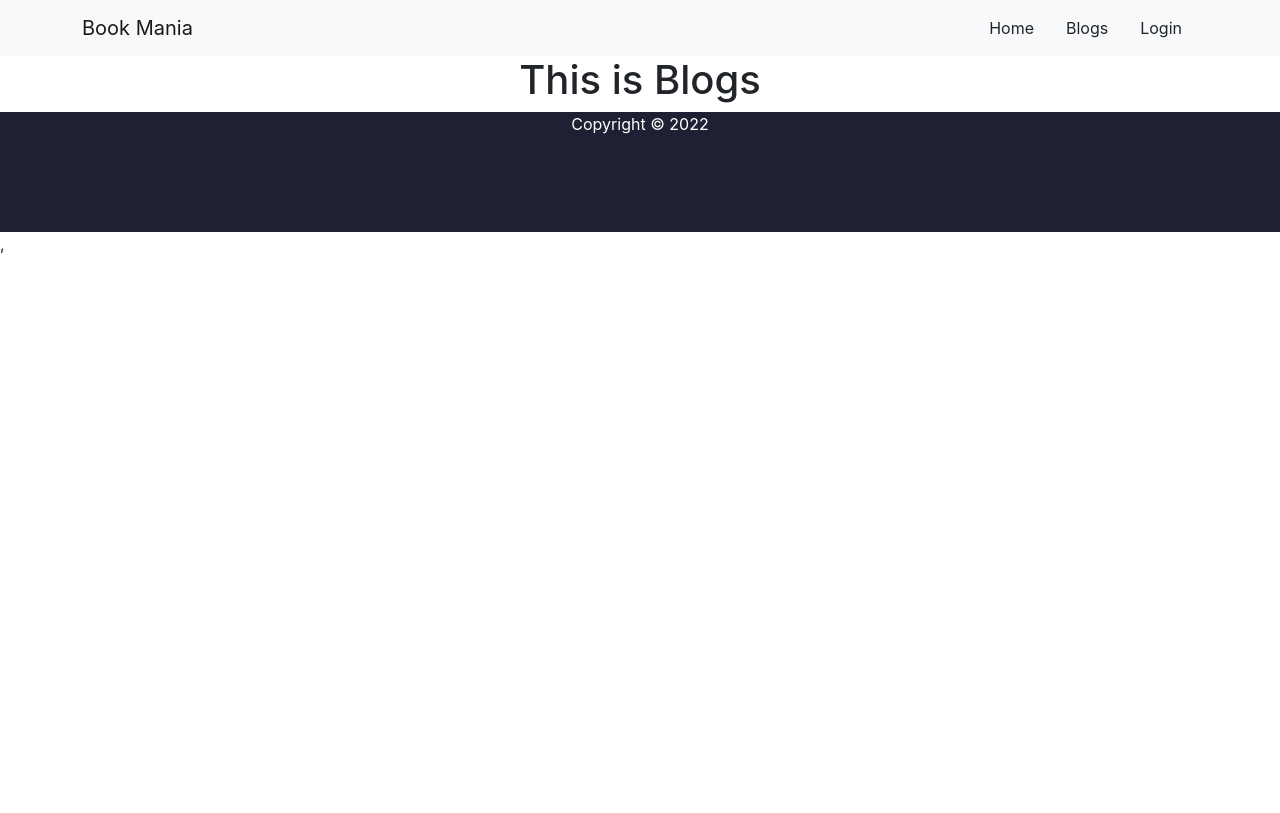
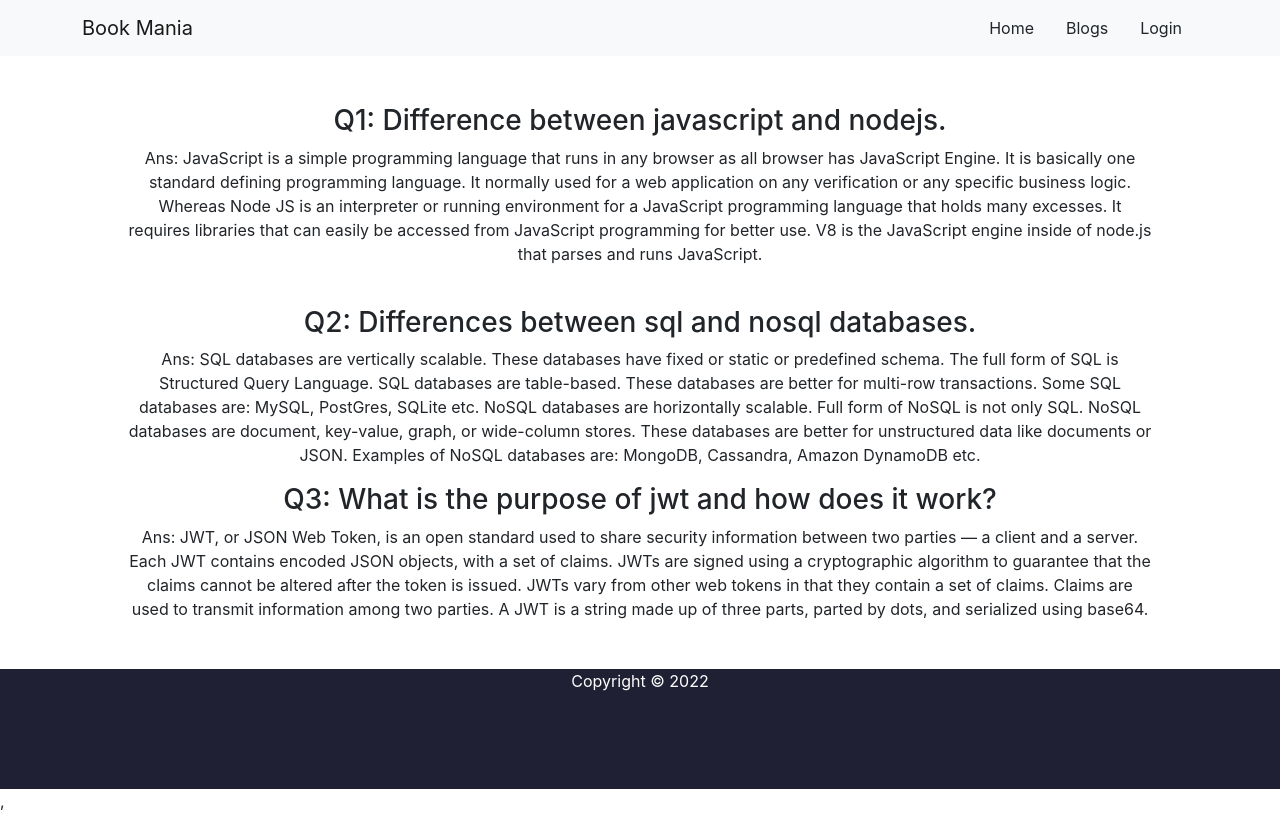
Before and after one commit to fariha-rahman-saba/warehouse-management-client-side, a React (Create React App) app: page /blogs in a window 1280 px wide. Built offline with nearby package versions, Linux system fonts and the light colour scheme; no server answers.

Commit message:
blogs added

```diff
--- /dev/null
+++ b/src/Pages/Blogs/Blogs.css
@@ -0,0 +1,4 @@
+.blogs {
+    width: 80%;
+
+}
--- a/src/Pages/Blogs/Blogs.js
+++ b/src/Pages/Blogs/Blogs.js
@@ -1,9 +1,20 @@
 import React from 'react';
+import './Blogs.css';
 
 const Blogs = () => {
     return (
-        <div>
-            <h1>This is Blogs</h1>
+        <div className='blogs mx-auto mt-5 mb-5'>
+            <h3>Q1: Difference between javascript and nodejs.</h3>
+            <p>Ans: JavaScript is a simple programming language that runs in any browser as all browser has JavaScript Engine. It is basically one standard defining programming language. It normally used for a web application on any verification or any specific business logic. Whereas Node JS is an interpreter or running environment for a JavaScript programming language that holds many excesses. It requires libraries that can easily be accessed from JavaScript programming for better use. V8 is the JavaScript engine inside of node.js that parses and runs JavaScript.</p>
+            <br />
+
+            <h3>Q2: Differences between sql and nosql databases.</h3>
+            <p>Ans: SQL databases are vertically scalable. These databases have fixed or static or predefined schema. The full form of SQL is Structured Query Language. SQL databases are table-based. These databases are better for multi-row transactions. Some SQL databases are: MySQL, PostGres, SQLite etc.
+                NoSQL databases are horizontally scalable. Full form of NoSQL is not only SQL. NoSQL databases are document, key-value, graph, or wide-column stores. These databases are better for unstructured data like documents or JSON. Examples of NoSQL databases are: MongoDB, Cassandra, Amazon DynamoDB etc.
+                <br />
+            </p>
+            <h3>Q3: What is the purpose of jwt and how does it work?</h3>
+            <p>Ans: JWT, or JSON Web Token, is an open standard used to share security information between two parties — a client and a server. Each JWT contains encoded JSON objects, with a set of claims. JWTs are signed using a cryptographic algorithm to guarantee that the claims cannot be altered after the token is issued. JWTs vary from other web tokens in that they contain a set of claims. Claims are used to transmit information among two parties. A JWT is a string made up of three parts, parted by dots, and serialized using base64.</p>
 
         </div>
     );
--- a/src/Pages/Home/Home.js
+++ b/src/Pages/Home/Home.js
@@ -27,6 +27,9 @@ const Home = () => {
                 }
             </div>
 
+            <h1>About Us</h1>
+            <h1>Privacy Policy</h1>
+
         </div>
     );
 };
```
